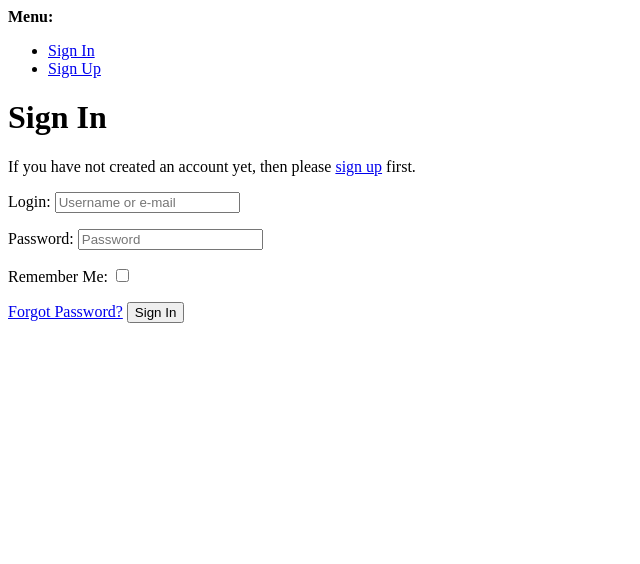
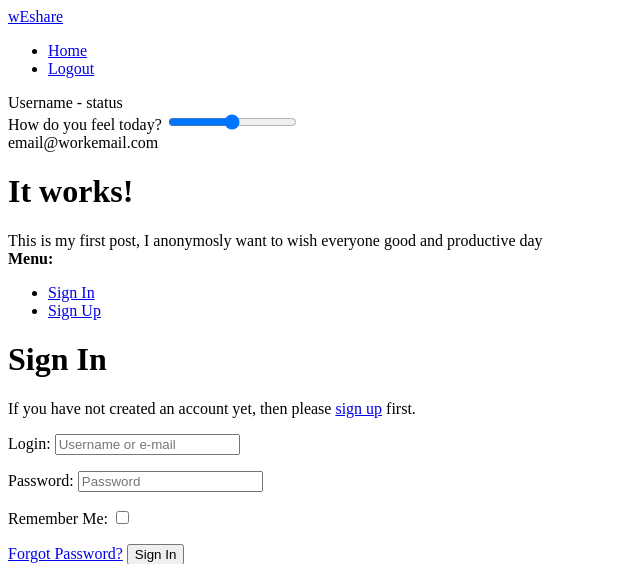
Before and after one commit to alissatroiano/team-6-hackathon, a Django app: page /accounts/login/ in a window 1280 px wide. Shown: the top 564 px of the page, without its empty margins (0-640 px from the left). Run offline with Django 3.2, Linux system fonts and the light colour scheme; some libraries are stand-ins or nearby versions.

Commit message:
Nav.html add content

```diff
--- a/wEshare/templates/account/base.html
+++ b/wEshare/templates/account/base.html
@@ -1,11 +1,14 @@
 <!DOCTYPE html>
 <html>
+
 <head>
     <title>{% block head_title %}{% endblock %}</title>
     {% block extra_head %}
     {% endblock %}
 </head>
+
 <body>
+    {% include 'nav.html' %}
     {% block body %}
 
     {% if messages %}
@@ -37,4 +40,5 @@
     {% block extra_body %}
     {% endblock %}
 </body>
+
 </html>
--- a/wEshare/templates/nav.html
+++ b/wEshare/templates/nav.html
@@ -0,0 +1,34 @@
+{% load static %}
+
+
+
+<nav class="navbar navbar-expand-lg navbar-light bg-secondary rounded-bottom">
+    <div class="container-fluid">
+        <a class="navbar-brand text-white" href="#"> wEshare </a>
+        <div class="collapse navbar-collapse" id="navbarText">
+            <ul class="navbar-nav me-auto mb-2 mb-lg-0">
+                <li class="nav-item">
+                    <a class="nav-link active" aria-current="page" href="#">Home</a>
+                </li>
+                <li class="nav-item">
+                    <a class="nav-link" href="#">Logout</a>
+                </li>
+            </ul>
+            <span class="navbar-text text-white">
+                Username - status
+                <br>
+                How do you feel today?
+                <label for="customRange1" class="form-label"></label>
+                <input type="range" class="form-range" id="customRange1">
+                <br>
+                email@workemail.com
+                <br>
+            </span>
+
+        </div>
+    </div>
+</nav>
+
+<h1 class="display-4 text-success">It works!</h1>
+
+<div class="container p-5 my-5 bg-dark text-white rounded">This is my first post, I anonymosly want to wish everyone good and productive day</div>
```
Lines whose indentation alone changed are shown as unchanged.
